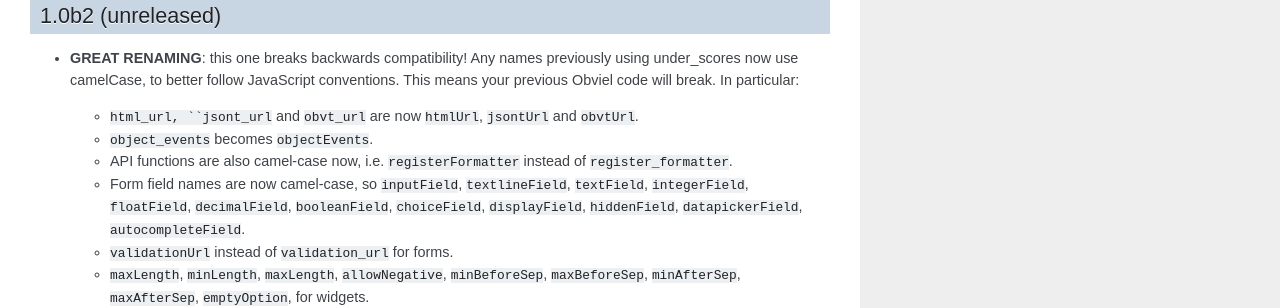
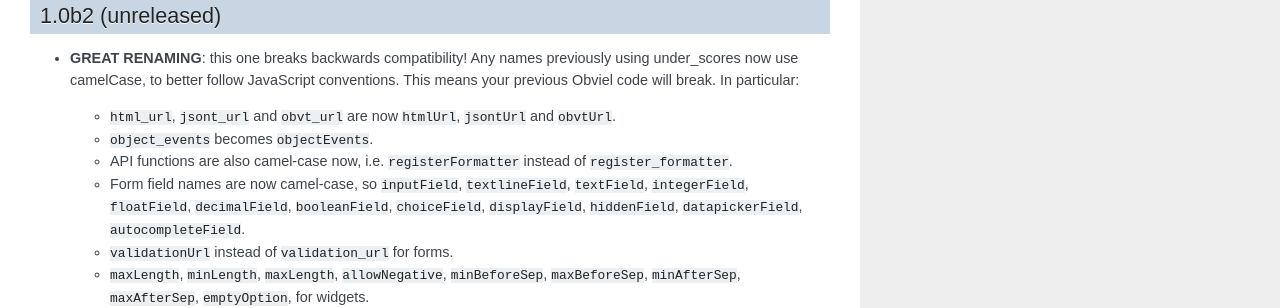
Before and after one commit to obviel/obviel, a Sphinx documentation site: the page built from doc/CHANGES.txt, in a window 1280 px wide and 900 px high. Shown: the part 127-435 px from the top of the window. Built offline with Sphinx 7.4.7, drawn with Linux system fonts in a browser that asks for light colours.

Commit message:
Fix rest.

```diff
--- a/doc/CHANGES.txt
+++ b/doc/CHANGES.txt
@@ -9,7 +9,7 @@
   follow JavaScript conventions. This means your previous Obviel code
   will break. In particular:
 
-  * ``html_url, ``jsont_url`` and ``obvt_url`` are now ``htmlUrl``,
+  * ``html_url``, ``jsont_url`` and ``obvt_url`` are now ``htmlUrl``,
     ``jsontUrl`` and ``obvtUrl``.
 
   * ``object_events`` becomes ``objectEvents``.
```
